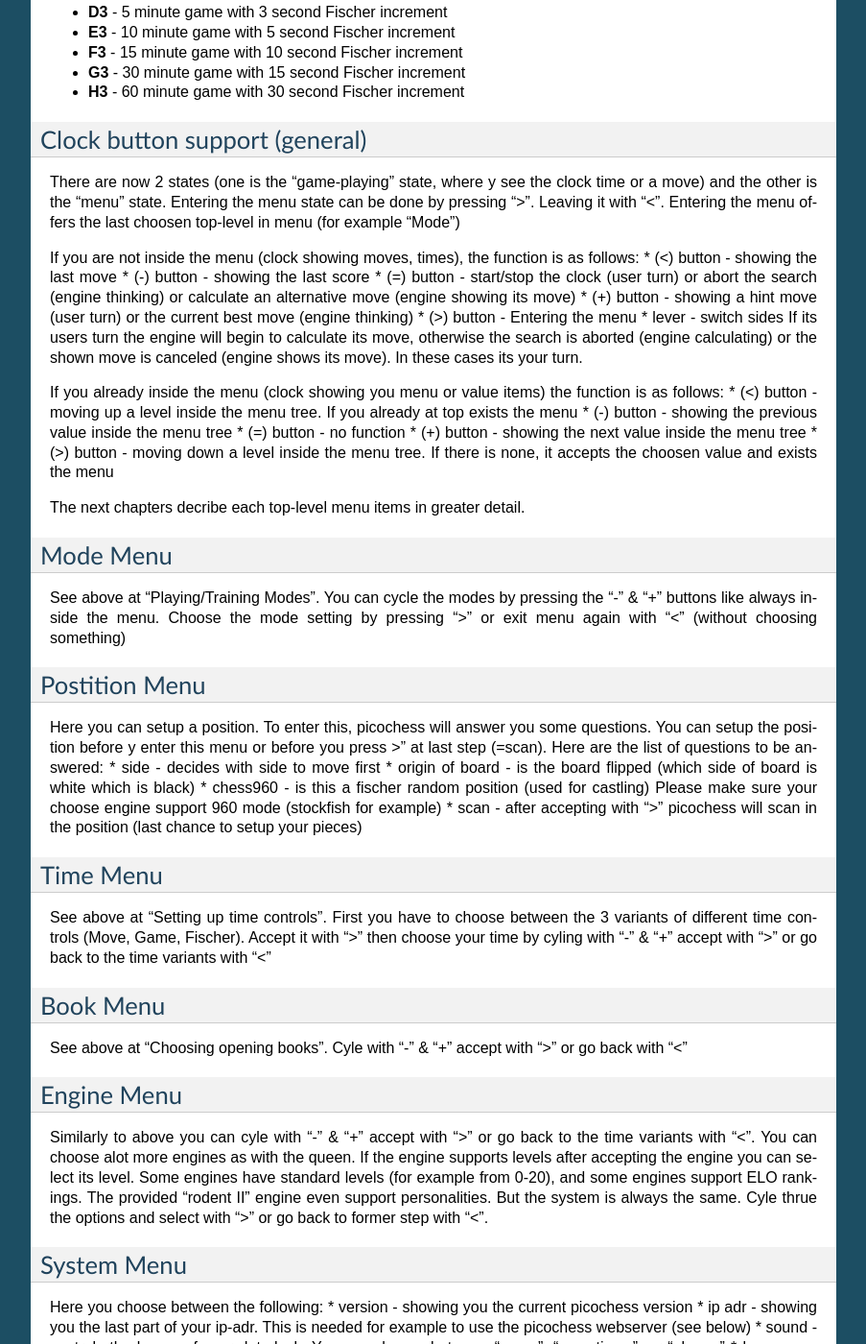
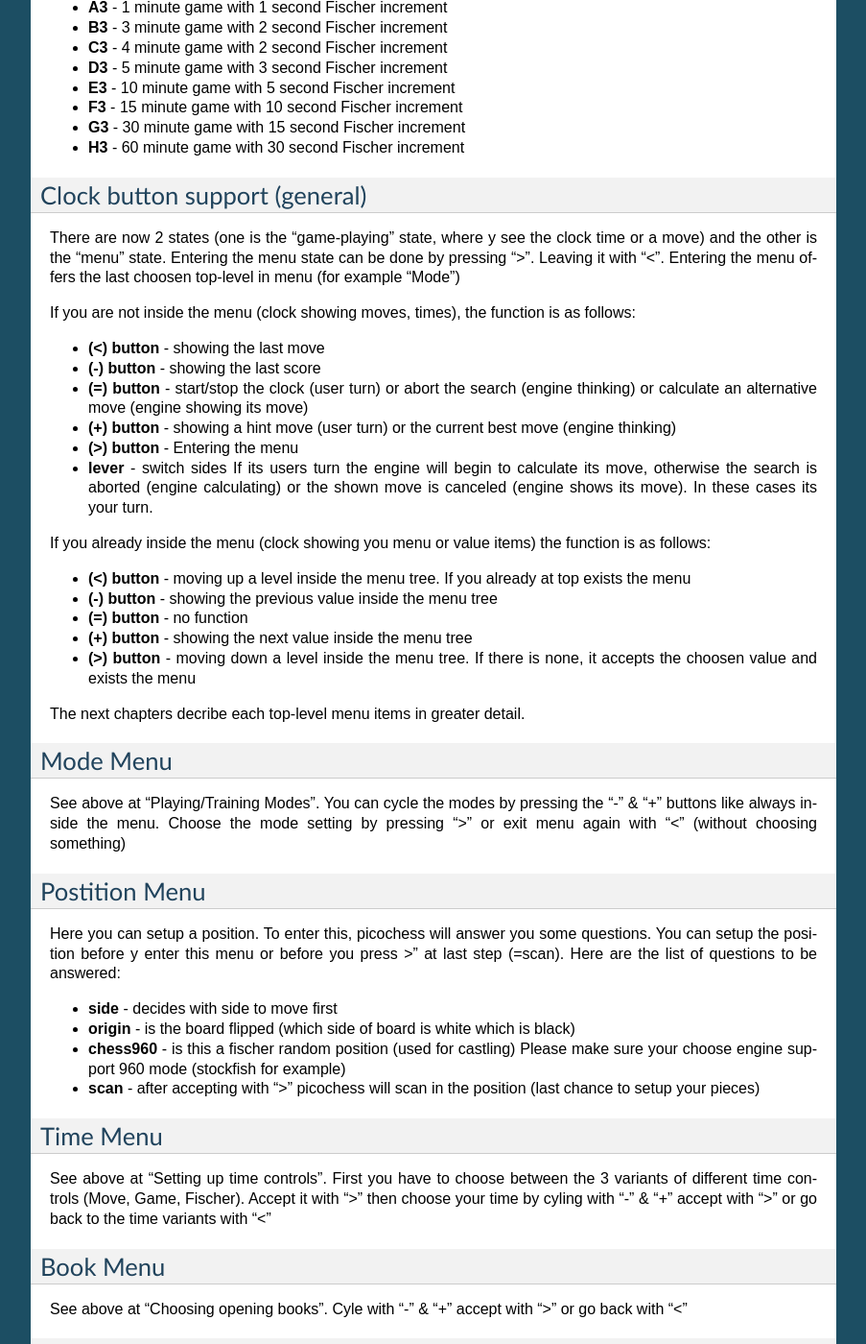
Before and after one commit to jromang/picochess, a Sphinx documentation site: the page built from docs/usage.rst, in a window 1280 px wide and 1400 px high, scrolled down 2559 px. Shown: the whole window at 96% size, without its empty margins (198-1101 px from the left). Built offline with Sphinx 7.4.7, drawn with Linux system fonts in a browser that asks for light colours; some of the changed text lies outside the part shown.

Commit message:
more on docu

```diff
--- a/docs/usage.rst
+++ b/docs/usage.rst
@@ -34,6 +34,7 @@
 (Remove the extra white queen if it is still on the board). Please notice that not all chess engines support levels.
 
 In case of "stockfish" engine:
+
 * Level  0 estimates about 1100 Elo (Absolute beginner)
 * Level 10 estimates about 1750 Elo (Mediate club player )
 * Level 20 estimates about 2570 Elo (Advanced tournament player)
@@ -124,19 +125,21 @@
 Entering the menu state can be done by pressing ">". Leaving it with "<". Entering the menu offers the last choosen top-level in menu (for example "Mode")
 
 If you are not inside the menu (clock showing moves, times), the function is as follows:
-* (<) button - showing the last move
-* (-) button - showing the last score
-* (=) button - start/stop the clock (user turn) or abort the search (engine thinking) or calculate an alternative move (engine showing its move)
-* (+) button - showing a hint move (user turn) or the current best move (engine thinking)
-* (>) button - Entering the menu
-* lever - switch sides If its users turn the engine will begin to calculate its move, otherwise the search is aborted (engine calculating) or the shown move is canceled (engine shows its move). In these cases its your turn.
+
+* **(<) button** - showing the last move
+* **(-) button** - showing the last score
+* **(=) button** - start/stop the clock (user turn) or abort the search (engine thinking) or calculate an alternative move (engine showing its move)
+* **(+) button** - showing a hint move (user turn) or the current best move (engine thinking)
+* **(>) button** - Entering the menu
+* **lever** - switch sides If its users turn the engine will begin to calculate its move, otherwise the search is aborted (engine calculating) or the shown move is canceled (engine shows its move). In these cases its your turn.
 
 If you already inside the menu (clock showing you menu or value items) the function is as follows:
-* (<) button - moving up a level inside the menu tree. If you already at top exists the menu
-* (-) button - showing the previous value inside the menu tree
-* (=) button - no function
-* (+) button - showing the next value inside the menu tree
-* (>) button - moving down a level inside the menu tree. If there is none, it accepts the choosen value and exists the menu
+
+* **(<) button** - moving up a level inside the menu tree. If you already at top exists the menu
+* **(-) button** - showing the previous value inside the menu tree
+* **(=) button** - no function
+* **(+) button** - showing the next value inside the menu tree
+* **(>) button** - moving down a level inside the menu tree. If there is none, it accepts the choosen value and exists the menu
 
 The next chapters decribe each top-level menu items in greater detail.
 
@@ -151,10 +154,11 @@
 
 Here you can setup a position. To enter this, picochess will answer you some questions. You can setup the position before y enter this menu or before you press >" at last step (=scan).
 Here are the list of questions to be answered:
-* side - decides with side to move first
-* origin of board - is the board flipped (which side of board is white which is black)
-* chess960 - is this a fischer random position (used for castling) Please make sure your choose engine support 960 mode (stockfish for example)
-* scan - after accepting with ">" picochess will scan in the position (last chance to setup your pieces)
+
+* **side** - decides with side to move first
+* **origin** - is the board flipped (which side of board is white which is black)
+* **chess960** - is this a fischer random position (used for castling) Please make sure your choose engine support 960 mode (stockfish for example)
+* **scan** - after accepting with ">" picochess will scan in the position (last chance to setup your pieces)
 
 Time Menu
 ---------
@@ -178,10 +182,11 @@
 -----------
 
 Here you choose between the following:
-* version - showing you the current picochess version
-* ip adr - showing you the last part of your ip-adr. This is needed for example to use the picochess webserver (see below)
-* sound - controls the beeps of your dgt clock. You can change between "never", "sometimes", or "always"
-* language - sets the language of clock messages. You can choose between english, german, french, dutch and spanish
+
+* **version** - showing you the current picochess version
+* **ip adr** - showing you the last part of your ip-adr. This is needed for example to use the picochess webserver (see below)
+* **sound** - controls the beeps of your dgt clock. You can change between "never", "sometimes", or "always"
+* **language** - sets the language of clock messages. You can choose between english, german, french, dutch and spanish
 
 System shutdown
 ---------------
@@ -200,8 +205,8 @@
 Every game played with picochess is stored in the /opt/picochess folder as "games.pgn".
 If you want to end it before and write out the pgn file including the correct result, you can do as following:
 Placing the two kings on opposite centre squares will signal a resignation:
-    - If both kings on white, the result is white wins and the game recorded 1-0
-    - If both kings on black, the result is black wins and the game recorded 0-1
+- If both kings on white, the result is white wins and the game recorded 1-0
+- If both kings on black, the result is black wins and the game recorded 0-1
 
 Placing the kings on adjacent centre squares on the same rank signals a draw and the game recorded 1/2-1/2.
 The 4 and 5 rank must be clear of other pieces - only kings.
```
